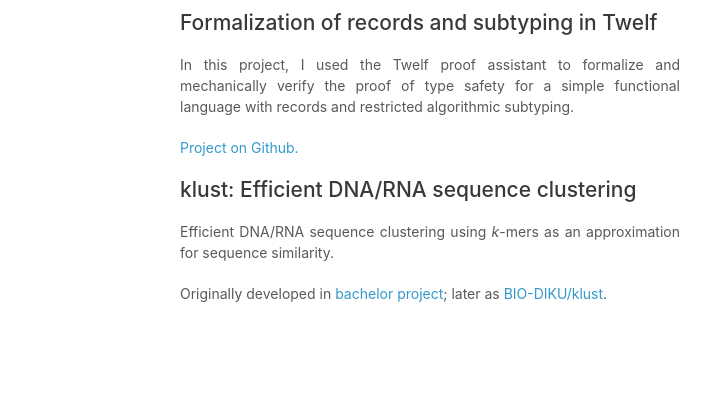
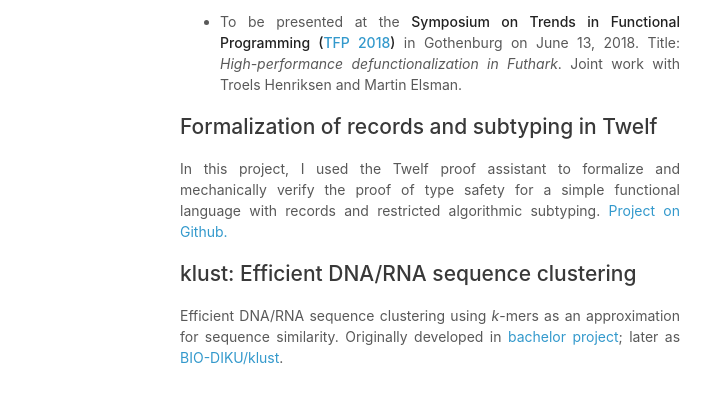
Before and after one commit to ahovgaard/ahovgaard.github.io, a plain HTML site: page index.html in a window 1280 px wide. Shown: the part 483-886 px from the top of the page, 390-1101 px from the left. Before the commit the page ends 857 px from the top, so only its background shows below. Drawn offline with Linux system fonts and the light colour scheme.

Commit message:
Publish.

```diff
--- a/index.html
+++ b/index.html
@@ -58,23 +58,34 @@ Information Science and Technology, University of Tokyo.</p>
   the compiler for <a href="https://github.com/diku-dk/futhark">Futhark</a>,
   a high-performance functional language that generates GPU code.</p>
 
+<ul>
+  <li>
+    To be presented at the <strong>Symposium on Trends in Functional
+    Programming
+    (<a href="http://www.cse.chalmers.se/~myreen/tfp2018/">TFP
+    2018</a>)</strong> in Gothenburg on June 13, 2018. Title:
+    <i>High-performance defunctionalization in Futhark</i>. Joint work
+    with Troels Henriksen and Martin Elsman.
+  </li>
+</ul>
+
 
 <h2>Formalization of records and subtyping in Twelf</h2>
 
 <p>In this project, I used the Twelf proof assistant to formalize and
 mechanically verify the proof of type safety for a simple functional
-language with records and restricted algorithmic subtyping.</p>
-
-<p><a href="https://github.com/ahovgaard/twelf-records">Project on Github.</a></p>
+language with records and restricted algorithmic
+subtyping. <a href="https://github.com/ahovgaard/twelf-records">Project
+on Github.</a></p>
 
 
 <h2>klust: Efficient DNA/RNA sequence clustering</h2>
 
 <p>Efficient DNA/RNA sequence clustering using <i>k</i>-mers as an
-approximation for sequence similarity.</p>
-
-<p>Originally developed in <a href="https://github.com/Rathcke/klust">bachelor
-project</a>; later as <a href="https://github.com/BIO-DIKU/klust">BIO-DIKU/klust</a>.
+approximation for sequence similarity. Originally developed
+in <a href="https://github.com/Rathcke/klust">bachelor project</a>;
+later
+as <a href="https://github.com/BIO-DIKU/klust">BIO-DIKU/klust</a>.</p>
 
       </section>
       <footer>
```
